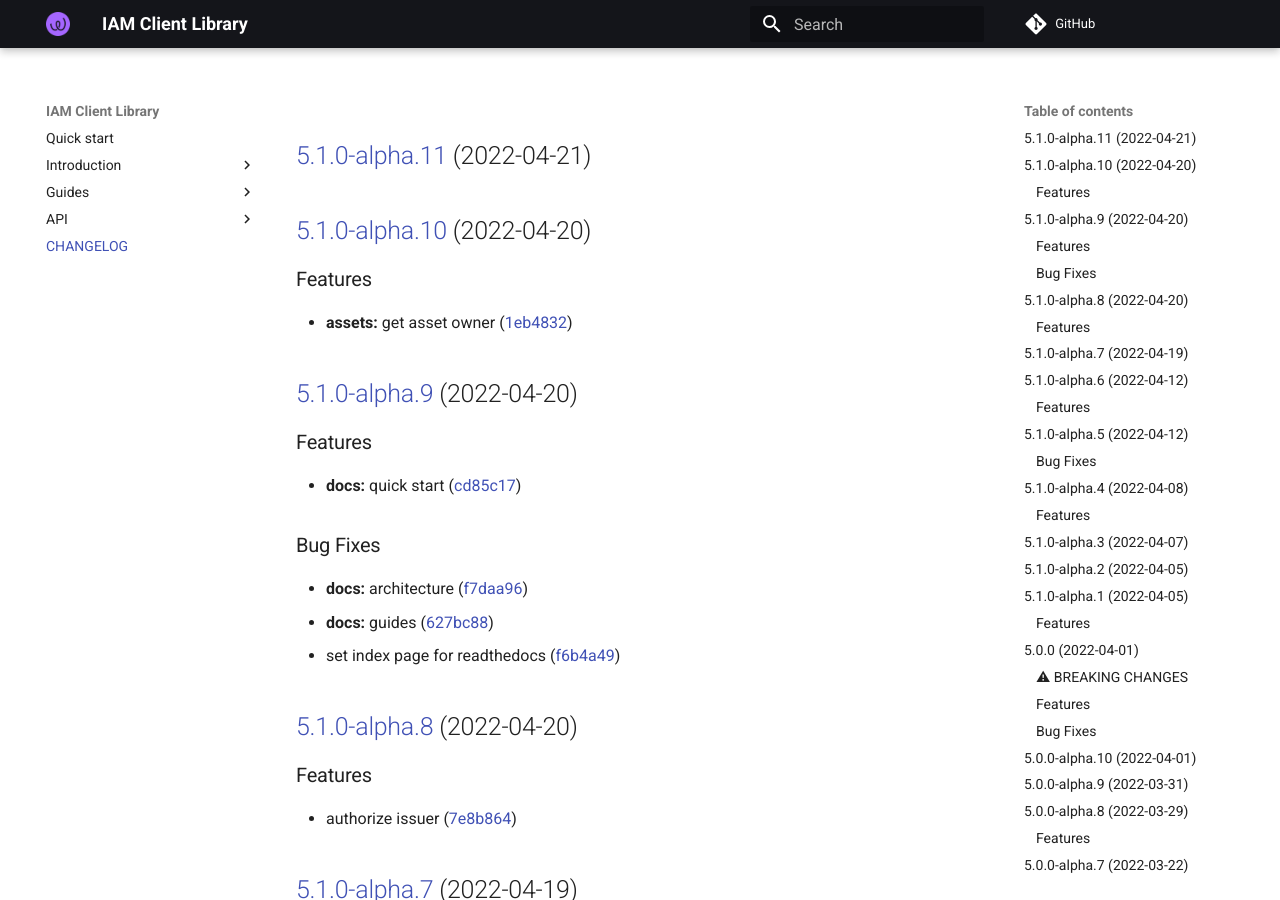
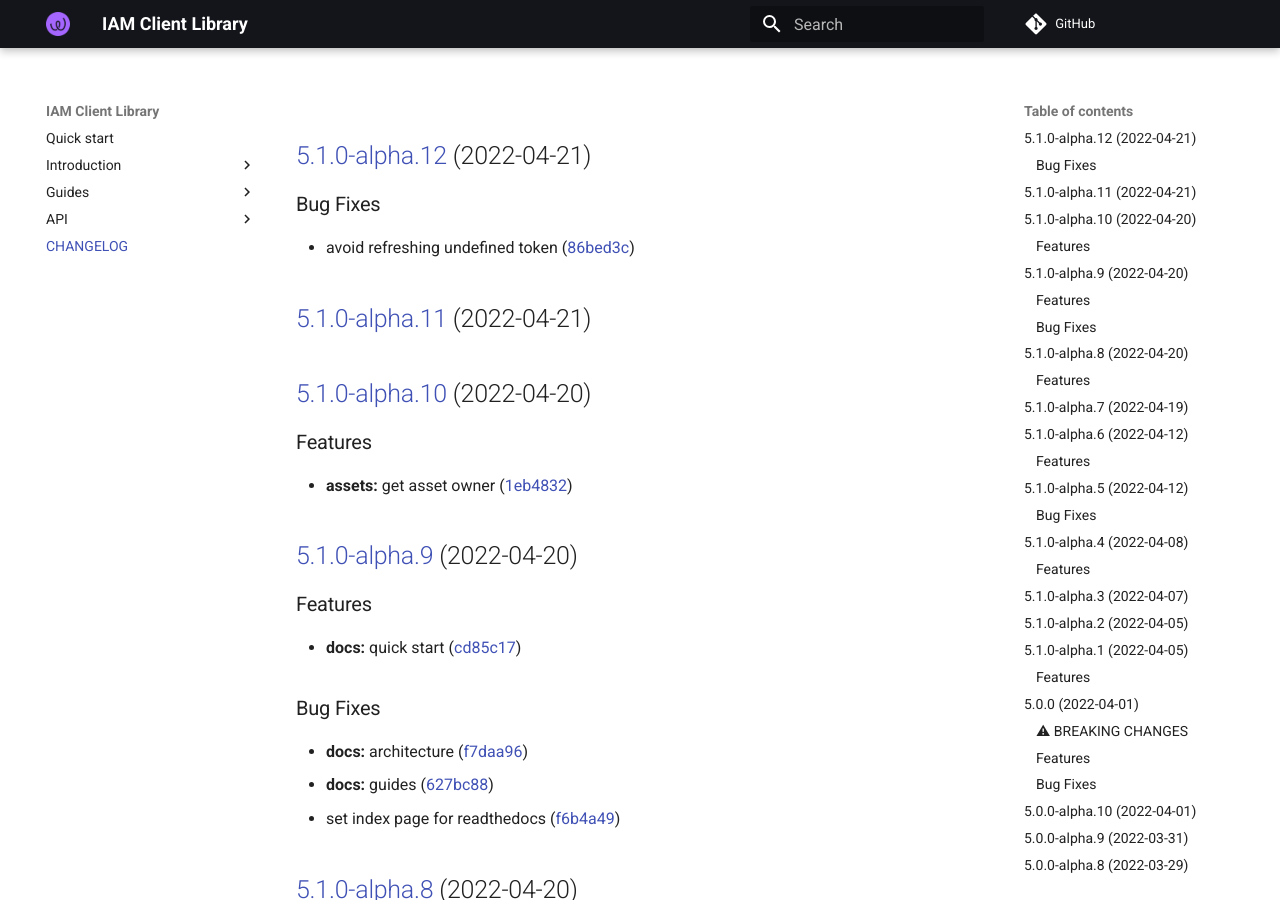
Before and after one commit to energywebfoundation/iam-client-lib, an MkDocs documentation site: the page built from docs/CHANGELOG.md, in a window 1280 px wide and 900 px high. Built offline with MkDocs 1.6.1 and Material for MkDocs 9.7.7, drawn with Linux system fonts in a browser that asks for light colours; comment, search, counter and statistics services are not loaded.

Commit message:
chore(release): 5.1.0-alpha.12 [skip ci]
## [5.1.0-alpha.12](https://github.com/energywebfoundation/iam-client-lib/compare/v5.1.0-alpha.11...v5.1.0-alpha.12) (2022-04-21)

### Bug Fixes

* avoid refreshing undefined token ([86bed3c](https://github.com/energywebfoundation/iam-client-lib/commit/86bed3c3bbe3a4ddc10dcc5cbb6f17ae0c21ba2a))

```diff
--- a/docs/CHANGELOG.md
+++ b/docs/CHANGELOG.md
@@ -1,3 +1,10 @@
+## [5.1.0-alpha.12](https://github.com/energywebfoundation/iam-client-lib/compare/v5.1.0-alpha.11...v5.1.0-alpha.12) (2022-04-21)
+
+
+### Bug Fixes
+
+* avoid refreshing undefined token ([86bed3c](https://github.com/energywebfoundation/iam-client-lib/commit/86bed3c3bbe3a4ddc10dcc5cbb6f17ae0c21ba2a))
+
 ## [5.1.0-alpha.11](https://github.com/energywebfoundation/iam-client-lib/compare/v5.1.0-alpha.10...v5.1.0-alpha.11) (2022-04-21)
 
 ## [5.1.0-alpha.10](https://github.com/energywebfoundation/iam-client-lib/compare/v5.1.0-alpha.9...v5.1.0-alpha.10) (2022-04-20)
--- a/package.json
+++ b/package.json
@@ -1,6 +1,6 @@
 {
   "name": "iam-client-lib",
-  "version": "5.1.0-alpha.11",
+  "version": "5.1.0-alpha.12",
   "description": "Library for Decentralized Identity and Access Management",
   "main": "dist/index.js",
   "module": "dist/index.esm.js",
```
